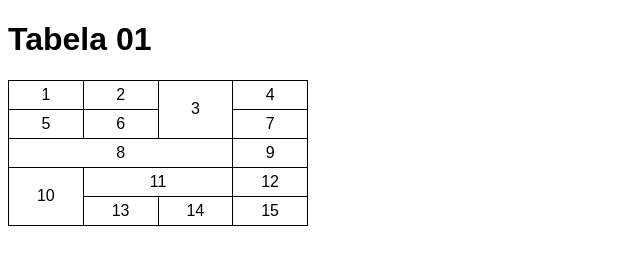
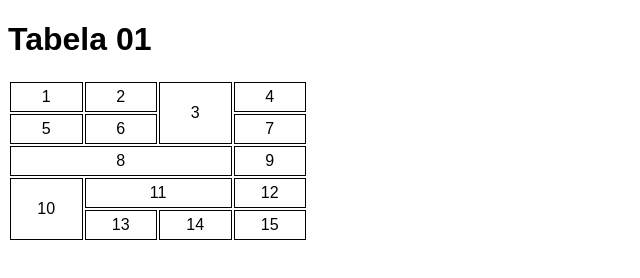
Before and after one commit to alveskaylane/html-css, a plain HTML site: page Desafios/dsf013/tabDsf.html in a window 1280 px wide. Shown: the whole page, without its empty margins (0-640 px from the left). Drawn offline with Linux system fonts and the light colour scheme.

Commit message:
font-family

```diff
--- a/Desafios/dsf013/tabDsf.html
+++ b/Desafios/dsf013/tabDsf.html
@@ -6,11 +6,10 @@
     <title>Tabela Desafios</title>
     <style>
         body {
-            font-family: Arial, Helvetica, sans-serif
+            font-family: Arial, Helvetica, sans-serif;
         }
 
         table {
-            border-collapse: collapse;
             width: 300px;
         }
 
```
